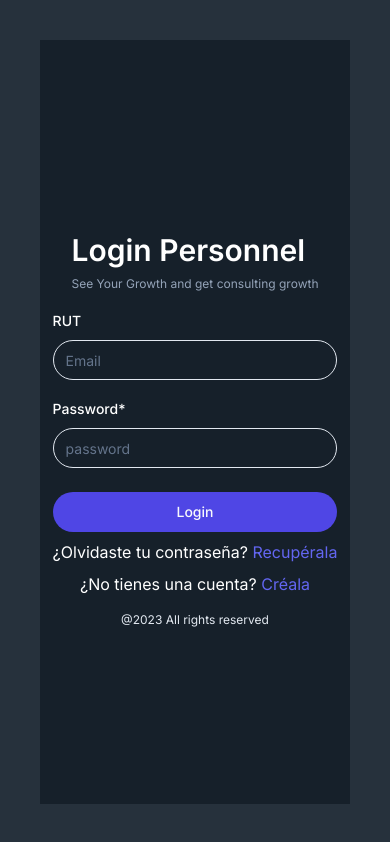
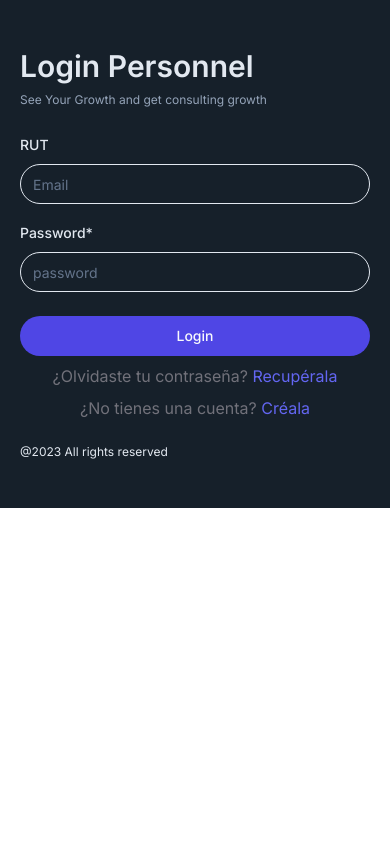
Before and after one commit to EzHealth-Centro-de-salud/frontend, a Next.js app: page /auth/personnelLogin in a window 390 px wide. Built offline with nearby package versions, Linux system fonts and the light colour scheme.

Commit message:
Refactor personnel login page and form components

```diff
--- a/app/auth/personnelLogin/page.tsx
+++ b/app/auth/personnelLogin/page.tsx
@@ -1,7 +1,27 @@
 import PersonnelLoginForm from "@/components/auth/PersonnelLoginForm";
+import Image from "next/image";
 
-export default function LoginPage() {
+export default function PersonnelLoginPage() {
   return (
-      <PersonnelLoginForm />
+    <div className="h-screen flex">
+      <div className="w-full lg:grid lg:min-h-[600px] lg:grid-cols-2 xl:min-h-[800px]">
+        <div className="hidden lg:block">
+          <Image
+            alt="Image"
+            className="h-full w-full object-cover"
+            height="1080"
+            src="/loginPersonnel.jpg"
+            style={{
+              aspectRatio: "1920/1080",
+              objectFit: "cover",
+            }}
+            width="1920"
+          />
+        </div>
+        <div className="flex flex-col">
+          <PersonnelLoginForm />
+        </div>
+      </div>
+    </div>
   );
 }
--- a/components/auth/PersonnelLoginForm.tsx
+++ b/components/auth/PersonnelLoginForm.tsx
@@ -31,9 +31,9 @@ export default function PersonnelLoginForm() {
   });
 
   const onSubmit = async (e: React.FormEvent) => {
-    try{
-      console.log("here")
-      e.preventDefault(); //evita que se refresque la pagina al enviar el formulario
+    try {
+      console.log("here");
+      e.preventDefault();
       const { data, errors } = await loginPatient({
         variables: {
           LoginInput: {
@@ -51,24 +51,26 @@ export default function PersonnelLoginForm() {
         console.log(errors);
         setError("Error al iniciar sesión");
       }
-    }
-    catch (error) {
+    } catch (error) {
       console.error(error);
     }
   };
 
   return (
-    <main className="bg-[#26313c] h-screen flex items-center justify-center p-10">
-      <div className="grid w-full h-full grid-cols-1 bg-white box-anim ">
-        <div className="bg-[#16202a] text-white flex items-center justify-center flex-col">
-          <div className="my-4">
-            <h1 className="text-3xl font-semibold ">Login Personnel</h1>
+    <div className="flex-1 bg-[#16202a] flex items-center justify-center py-12">
+      <div className="mx-auto  w-[350px] space-y-6">
+        <div className="space-y-2">
+          <h1 className="text-3xl font-semibold text-slate-200">
+            Login Personnel
+          </h1>
           <p className="mt-2 text-xs text-slate-400">
             See Your Growth and get consulting growth
           </p>
         </div>
         <form onSubmit={onSubmit}>
-            <Label htmlFor="email">RUT</Label>
+          <Label className="text-slate-200" htmlFor="email">
+            RUT
+          </Label>
           <Input
             className="mt-2 mb-4 bg-transparent rounded-full"
             onChange={(e) => setRut(e.target.value)}
@@ -77,9 +79,11 @@ export default function PersonnelLoginForm() {
             placeholder="Email"
             maxLength={9}
           />
-            <Label htmlFor="password">Password*</Label>
+          <Label className="text-slate-200" htmlFor="password">
+            Password*
+          </Label>
           <Input
-              className="mt-2 bg-transparent rounded-full"
+            className="mt-2 bg-transparent rounded-full "
             onChange={(e) => setPassword(e.target.value)}
             type="password"
             id="password"
@@ -93,7 +97,7 @@ export default function PersonnelLoginForm() {
           >
             Login
           </Button>
-            <p className="text-center mt-2">
+          <p className="text-center mt-2 text-zinc-500">
             ¿Olvidaste tu contraseña?{" "}
             <Link
               className="text-indigo-500 hover:underline"
@@ -102,7 +106,7 @@ export default function PersonnelLoginForm() {
               Recupérala
             </Link>{" "}
           </p>
-            <p className="text-center mt-2">
+          <p className="text-center mt-2 text-zinc-500">
             ¿No tienes una cuenta?{" "}
             <Link
               className="text-indigo-500 hover:underline"
@@ -112,11 +116,8 @@ export default function PersonnelLoginForm() {
             </Link>{" "}
           </p>
         </form>
-          <p className="mt-4 text-xs text-slate-200">
-            @2023 All rights reserved
-          </p>
+        <p className="mt-4 text-xs text-slate-200">@2023 All rights reserved</p>
       </div>
     </div>
-    </main>
   );
 }
```
Also changed, not shown: components/auth/RegisterForm.tsx (+107 -47 lines), 1 other file (tests, documents, lock files or other folders). Lines whose indentation alone changed are shown as unchanged.
